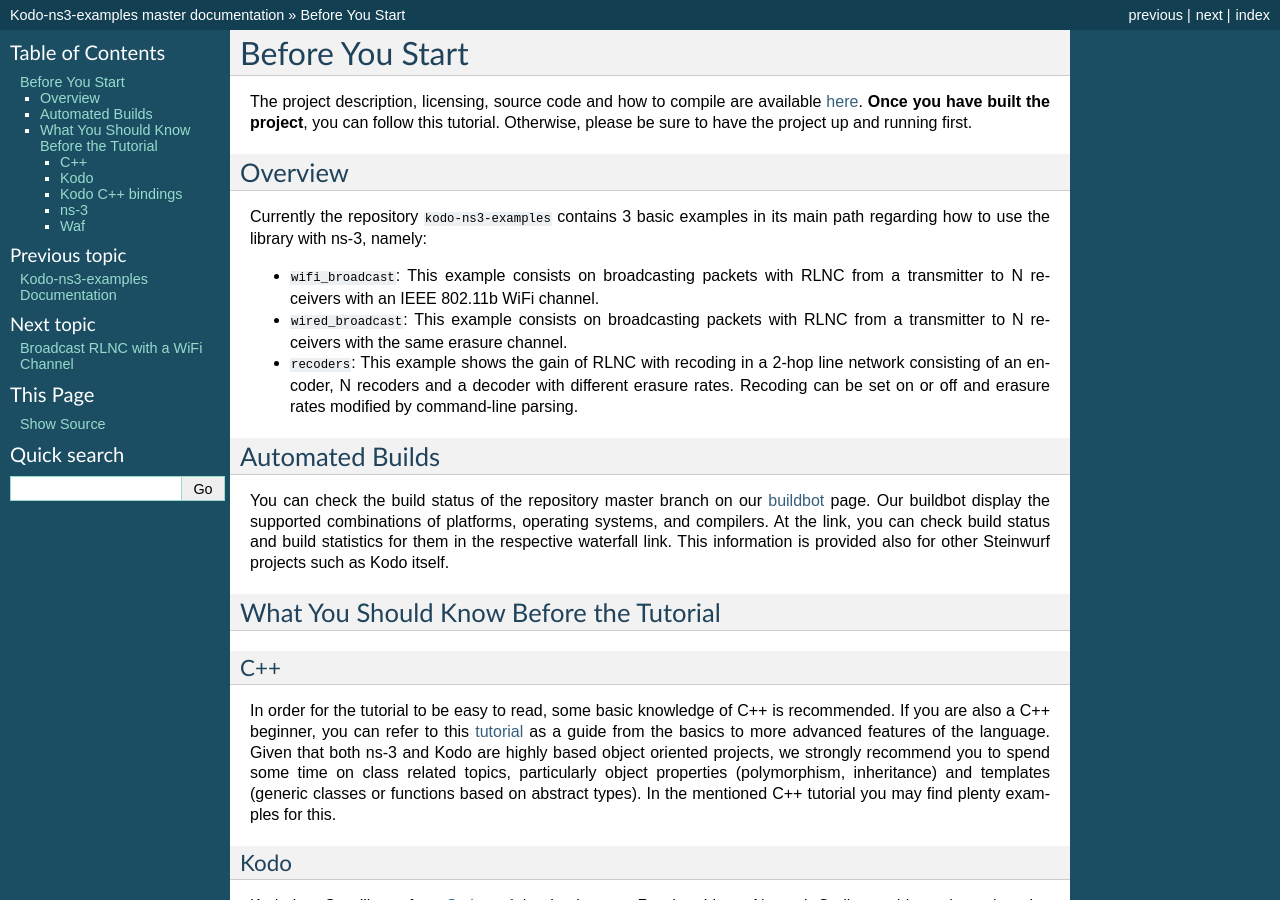
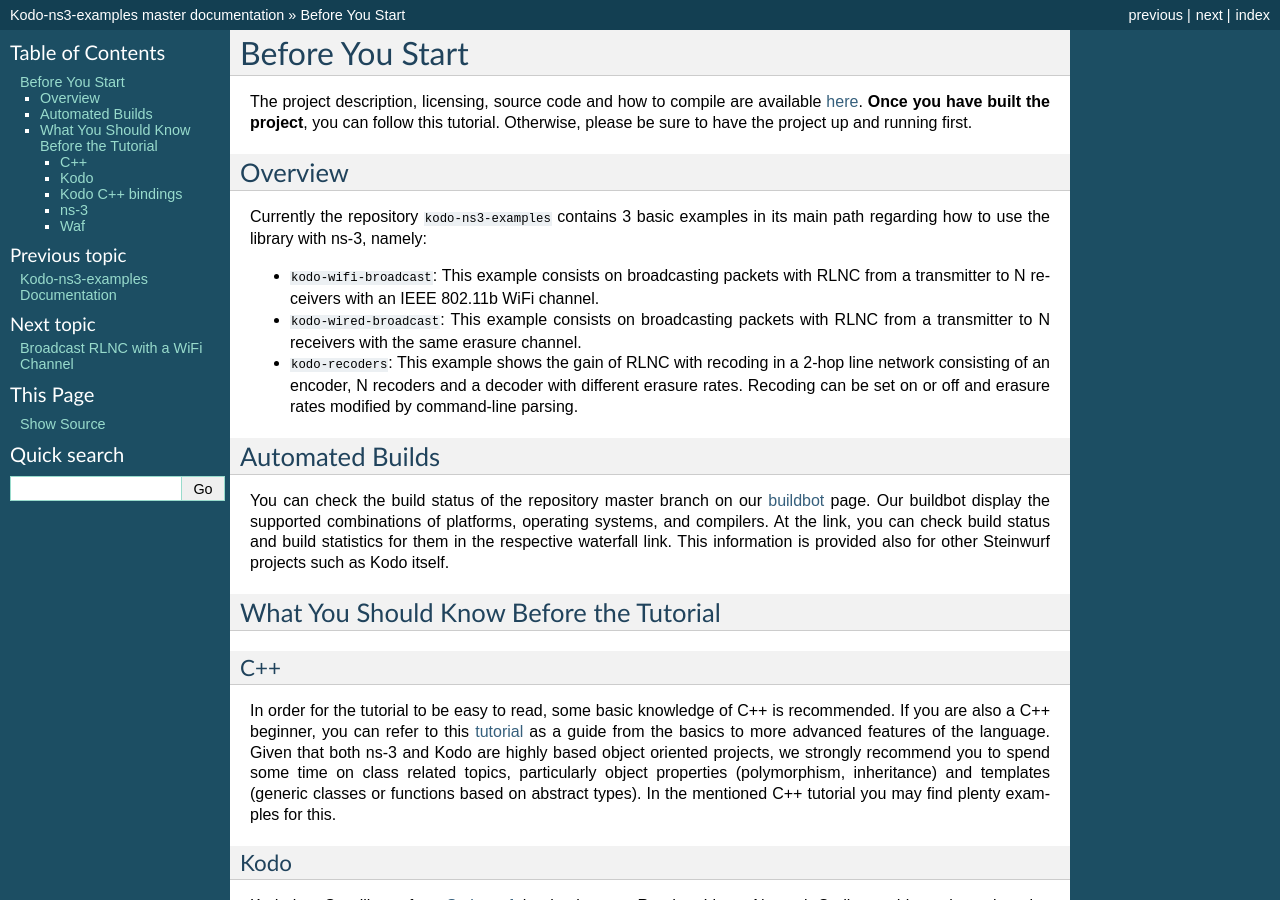
Before and after one commit to steinwurf/kodo-ns3-examples, a Sphinx documentation site: the page built from docs/before_you_start.rst, in a window 1280 px wide and 900 px high. Built offline with Sphinx 7.4.7, drawn with Linux system fonts in a browser that asks for light colours; formulas are drawn with MathJax 3.

Commit message:
Get previous status and update some comments in the tutorial

```diff
--- a/docs/before_you_start.rst
+++ b/docs/before_you_start.rst
@@ -14,12 +14,12 @@
 Currently the repository ``kodo-ns3-examples`` contains 3 basic examples
 in its main path regarding how to use the library with ns-3, namely:
 
-* ``wifi_broadcast``: This example consists on broadcasting packets
+* ``kodo-wifi-broadcast``: This example consists on broadcasting packets
   with RLNC from a transmitter to N receivers with an IEEE 802.11b WiFi
   channel.
-* ``wired_broadcast``: This example consists on broadcasting packets
+* ``kodo-wired-broadcast``: This example consists on broadcasting packets
   with RLNC from a transmitter to N receivers with the same erasure channel.
-* ``recoders``: This example shows the gain of RLNC
+* ``kodo-recoders``: This example shows the gain of RLNC
   with recoding in a 2-hop line network consisting of an encoder, N recoders and
   a decoder with different erasure rates. Recoding can be set on or off and
   erasure rates modified by command-line parsing.
```
Also changed, not shown: 2 other files.
